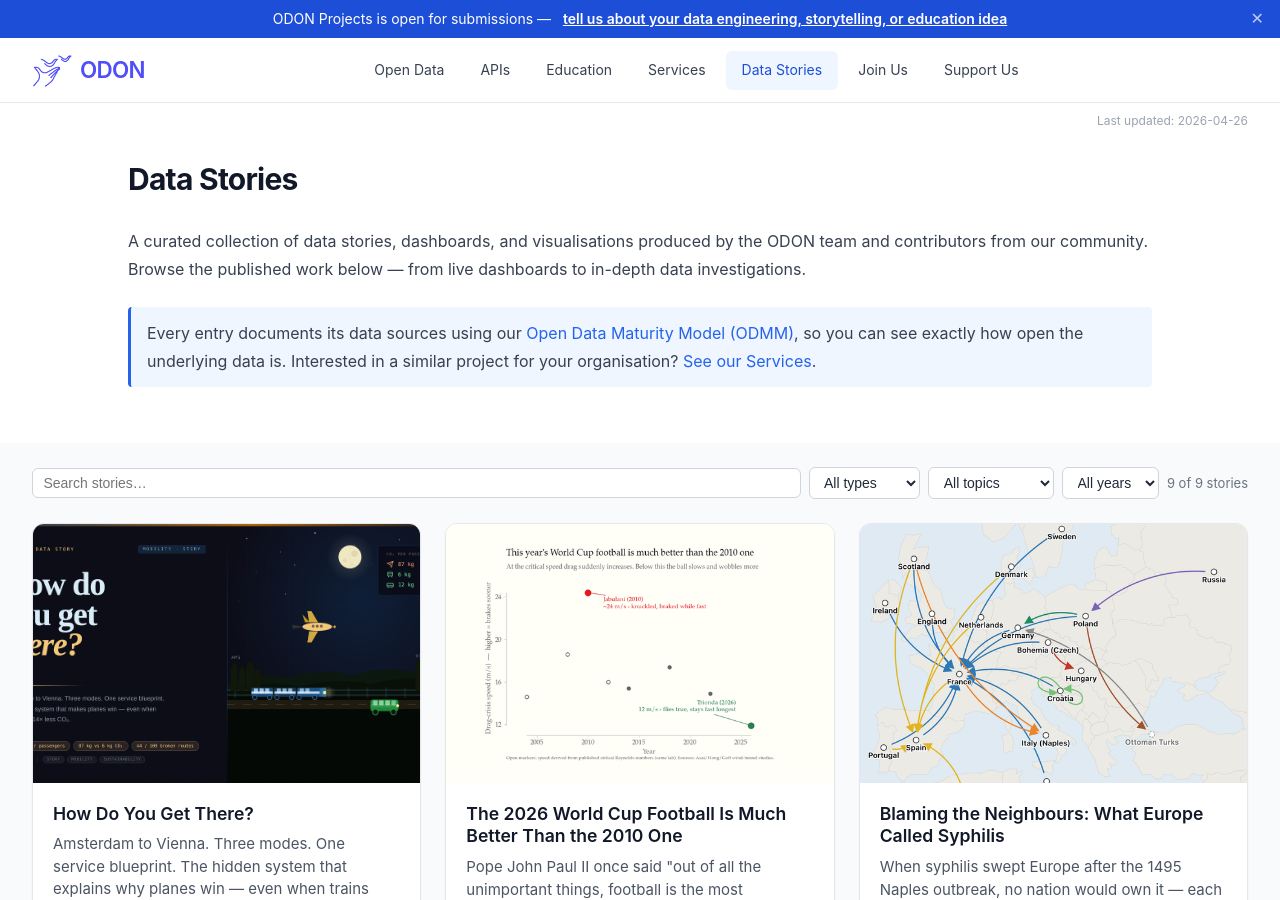
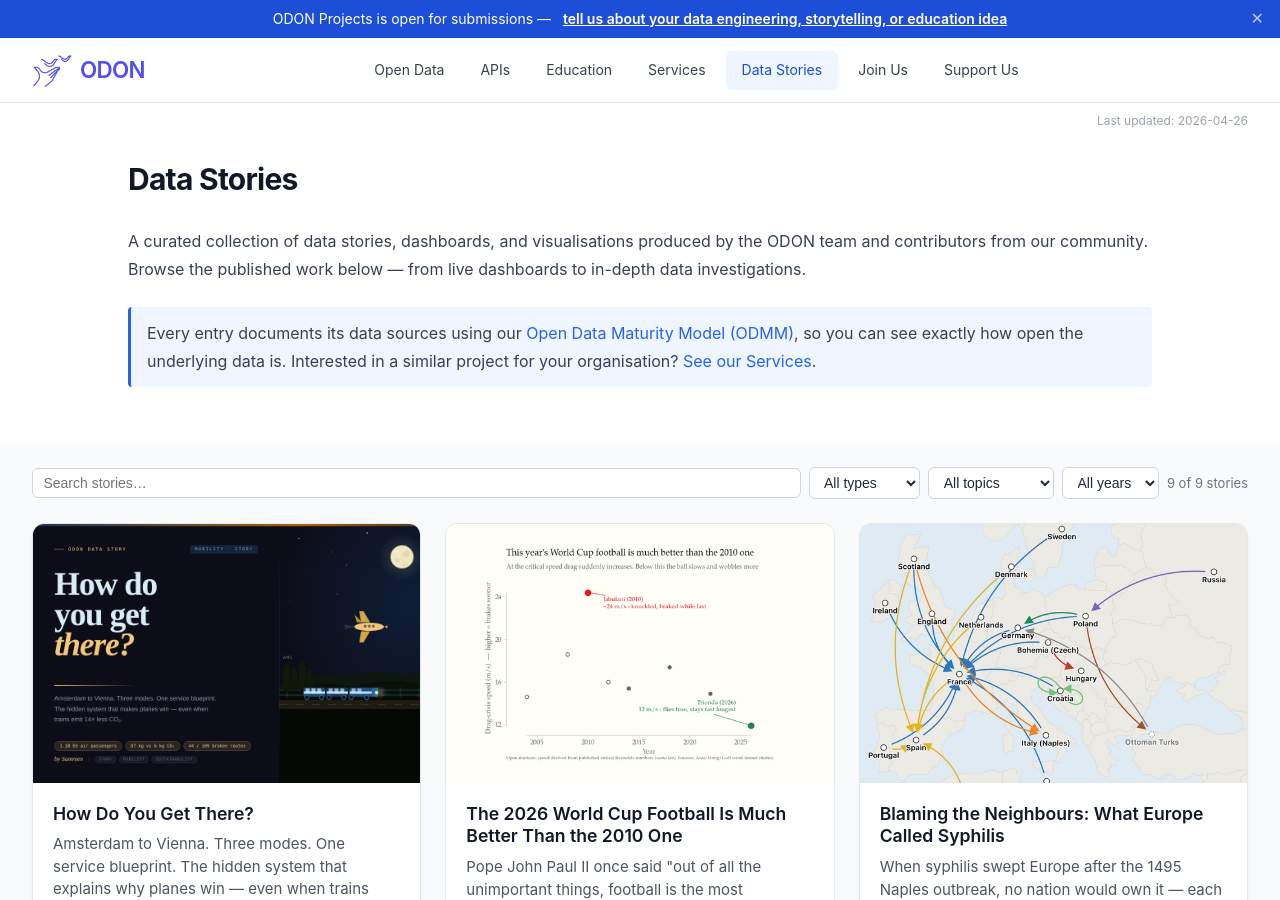
Before and after one commit to verein-odon/verein-odon.github.io, a Jekyll site: the page built from docs/en/data-stories/index.html, in a window 1280 px wide and 900 px high. Built offline with Jekyll 4.4.1, drawn with Linux system fonts in a browser that asks for light colours.

Commit message:
Fixed thumbnail position of new data story

```diff
--- a/docs/_includes/data-stories-teaser.html
+++ b/docs/_includes/data-stories-teaser.html
@@ -39,6 +39,7 @@
               loading="lazy"
               width="600"
               height="400"
+              {% if entry.thumbnail_position %}style="object-position: {{ entry.thumbnail_position | escape }};"{% endif %}
             >
           </a>
         </div>
--- a/docs/en/data-stories/index.html
+++ b/docs/en/data-stories/index.html
@@ -98,6 +98,7 @@ description: "A curated gallery of data stories, dashboards, and visualisations
               loading="lazy"
               width="600"
               height="400"
+              {% if entry.thumbnail_position %}style="object-position: {{ entry.thumbnail_position | escape }};"{% endif %}
             >
           </a>
         </div>
```
Also changed, not shown: docs/_data_stories/how-to-get-there.md (+1 -0 lines).
